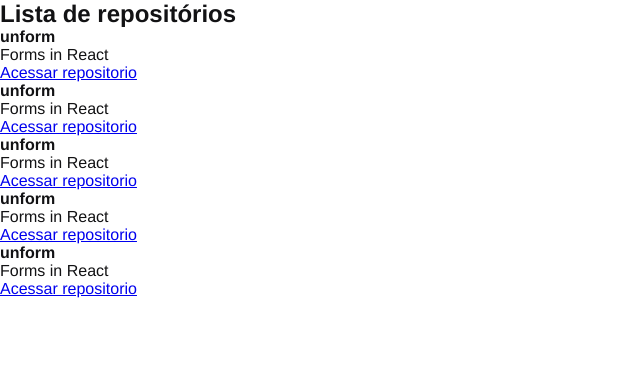
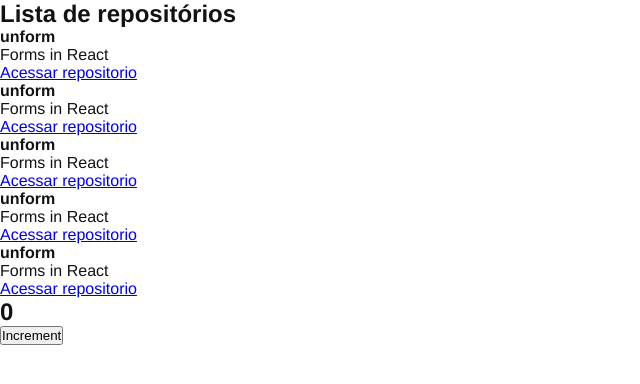
Before and after one commit to Forbrig/01-github-explorer, a React app: page / in a window 1280 px wide. Shown: the top 384 px of the page, without its empty margins (0-640 px from the left). Built offline with nearby package versions, Linux system fonts and the light colour scheme.

Commit message:
Added component state

```diff
--- a/src/App.jsx
+++ b/src/App.jsx
@@ -1,6 +1,13 @@
+import { Counter } from "./components/Counter";
 import { RepositoryList } from "./components/RepositoryList";
+
 import "./styles/global.scss";
 
 export function App() {
-  return <RepositoryList />;
+  return (
+    <>
+      <RepositoryList />
+      <Counter />
+    </>
+  );
 }
--- /dev/null
+++ b/src/components/Counter.jsx
@@ -0,0 +1,18 @@
+import { useState } from "react";
+
+export function Counter() {
+  const [counter, setCounter] = useState(0);
+
+  function increment() {
+    setCounter(counter + 1);
+  }
+
+  return (
+    <div>
+      <h2>{counter}</h2>
+      <button type="button" onClick={increment}>
+        Increment
+      </button>
+    </div>
+  );
+}
```
